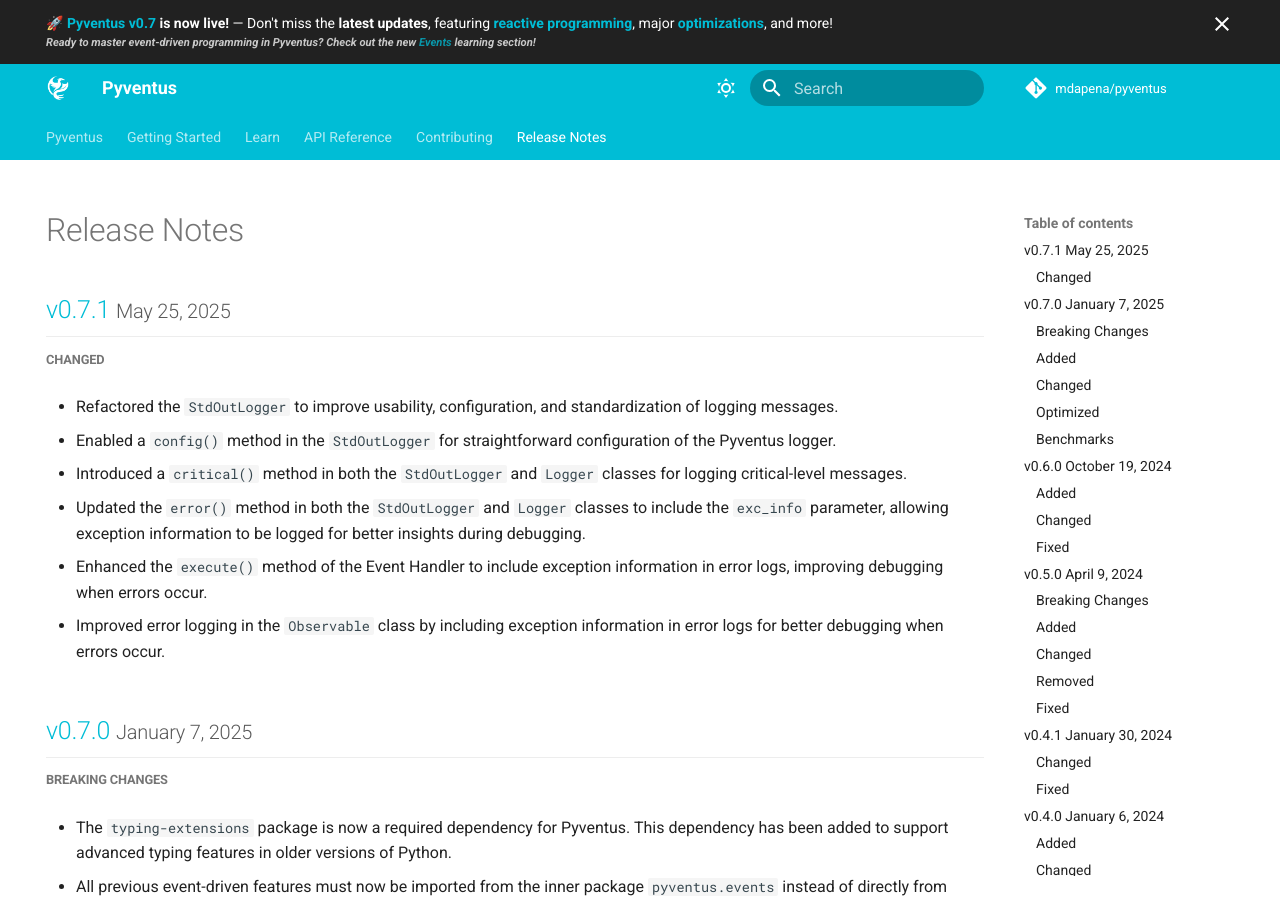
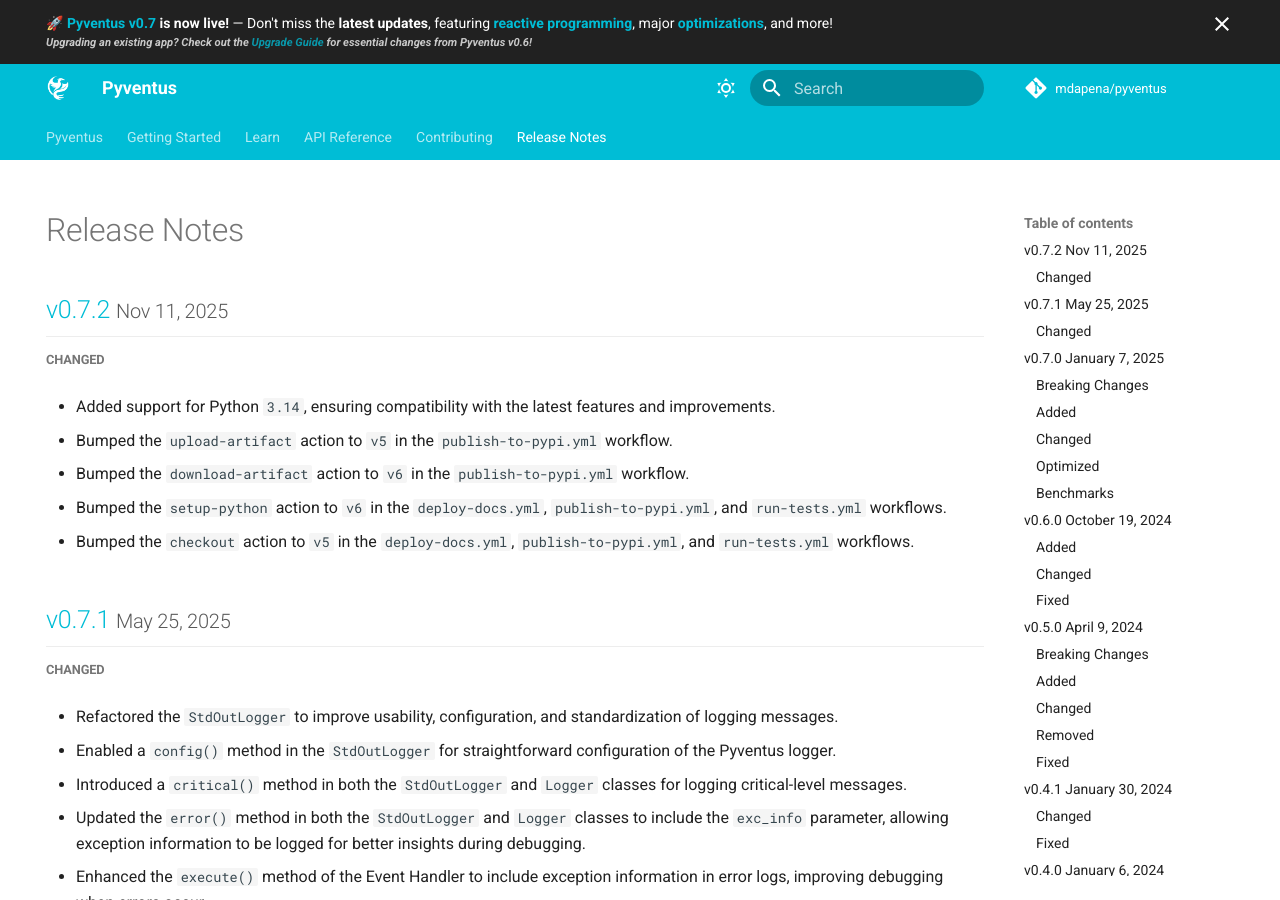
Before and after one commit to mdapena/pyventus, an MkDocs documentation site: the page built from docs/release-notes.md, in a window 1280 px wide and 900 px high. Built offline with MkDocs 1.6.1 and Material for MkDocs 9.7.7, drawn with Linux system fonts in a browser that asks for light colours; comment, search, counter and statistics services are not loaded; the version menu is left out.

Commit message:
Release version `0.7.2` (#45)

```diff
--- a/docs/.overrides/announce.html
+++ b/docs/.overrides/announce.html
@@ -4,6 +4,10 @@
 major <b><a href="{{ base_url ~ '/release-notes/#0.7.0-optimized'}}">optimizations</a></b>, and more!
 <div class="announcement-subtitle-container">
 	<span class="announcement-subtitle active">
+		Working with Python 3.14? Pyventus is now <a href="{{ base_url ~ '/release-notes/#0.7.2'}}">officially compatible</a>,
+		so you can enjoy the latest features and improvements!
+	</span>
+	<span class="announcement-subtitle">
 		Upgrading an existing app? Check out the <a href="{{ base_url ~ '/learn/upgrade_guide/'}}">Upgrade Guide</a>
         for essential changes from Pyventus v0.6!
 	</span>
--- a/docs/release-notes.md
+++ b/docs/release-notes.md
@@ -9,6 +9,24 @@
 		margin-bottom: -0.2em !important;
 	}
 </style>
+
+[//]: # "--------------------------------------------------------------------------------------------------------------"
+
+## [v0.7.2](https://github.com/mdapena/pyventus/releases/tag/0.7.2) <small>Nov 11, 2025</small> { id="0.7.2" }
+
+<hr class="divider">
+
+##### Changed { id="0.7.2-changed" }
+
+-   Added support for Python `3.14`, ensuring compatibility with the latest features and improvements.
+
+-   Bumped the `upload-artifact` action to `v5` in the `publish-to-pypi.yml` workflow.
+
+-   Bumped the `download-artifact` action to `v6` in the `publish-to-pypi.yml` workflow.
+
+-   Bumped the `setup-python` action to `v6` in the `deploy-docs.yml`, `publish-to-pypi.yml`, and `run-tests.yml` workflows.
+
+-   Bumped the `checkout` action to `v5` in the `deploy-docs.yml`, `publish-to-pypi.yml`, and `run-tests.yml` workflows.
 
 [//]: # "--------------------------------------------------------------------------------------------------------------"
 
--- a/src/pyventus/__init__.py
+++ b/src/pyventus/__init__.py
@@ -1,6 +1,6 @@
 """A powerful Python library for event-driven and reactive programming."""
 
-__version__ = "0.7.1"
+__version__ = "0.7.2"
 
 from .core.exceptions import PyventusException, PyventusImportException
 
```
